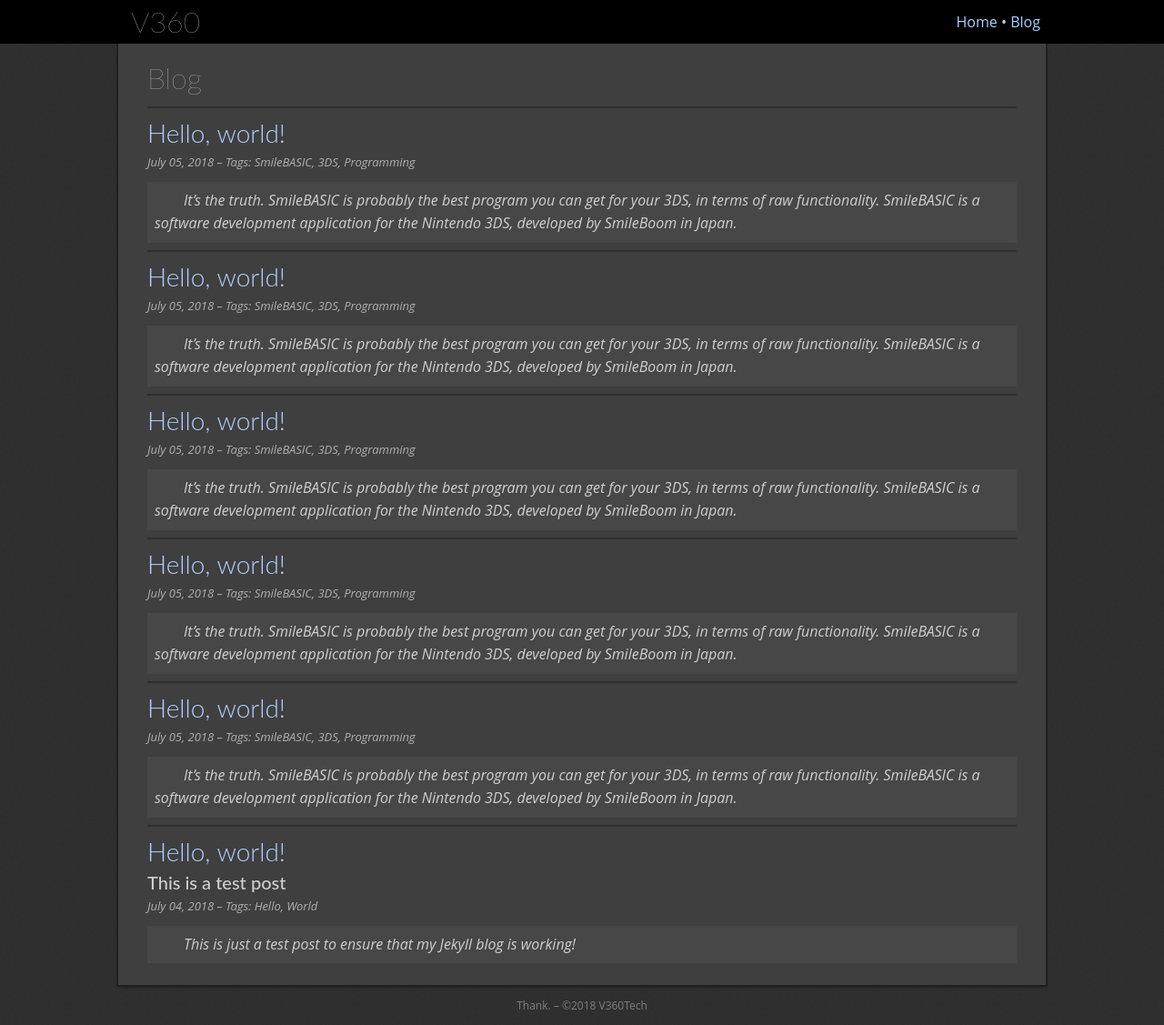
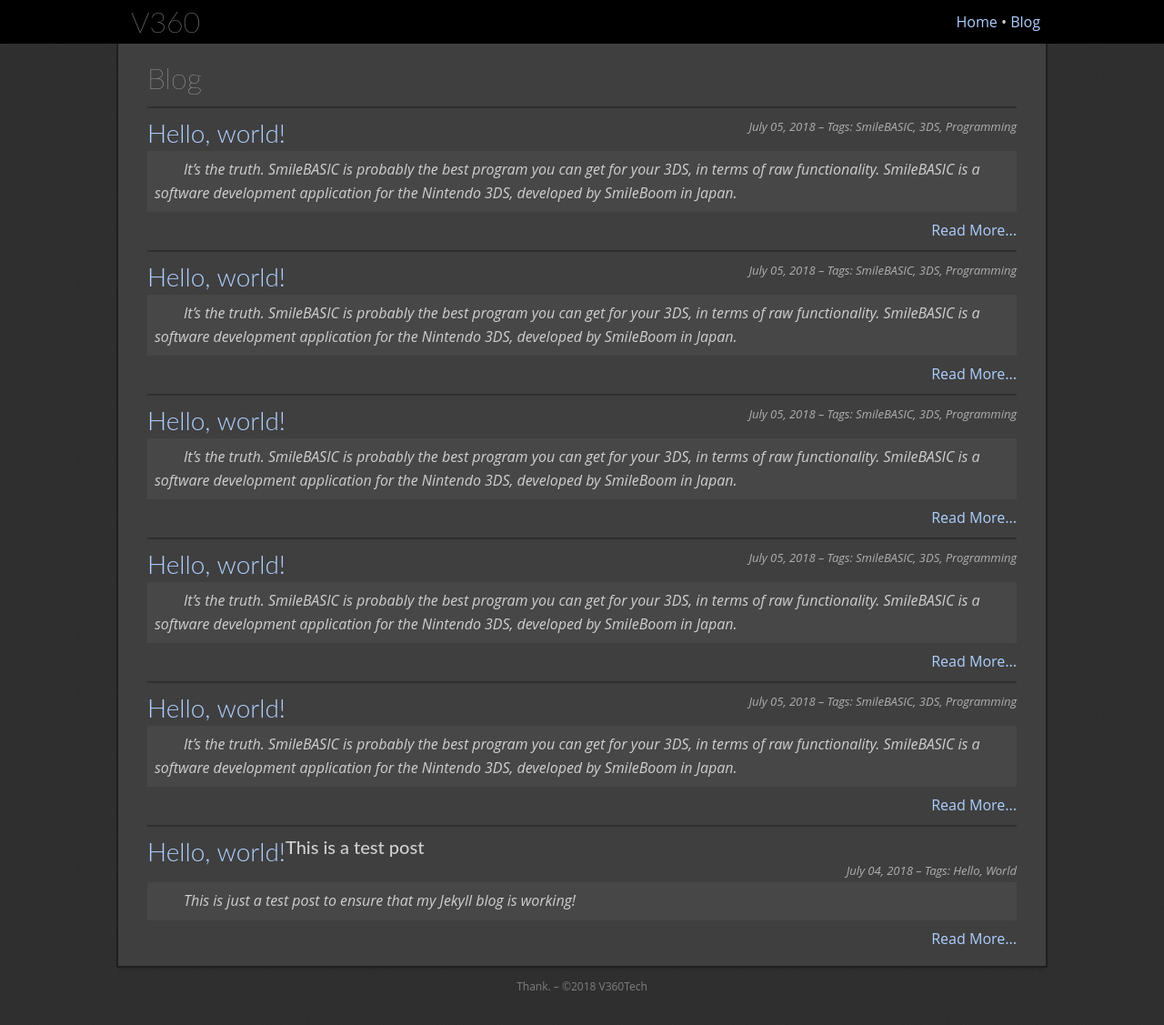
Before and after one commit to TheV360/thev360.github.io, a Jekyll site: the page built from blog/index.html, in a window 1280 px wide and 1127 px high. Shown: the whole window at 91% size. Built offline with Jekyll 4.4.1, drawn with Linux system fonts in a browser that asks for light colours; the list of posts is cut into pages by our own code.

Commit message:
messed with formatting

```diff
--- a/blog/index.html
+++ b/blog/index.html
@@ -9,12 +9,12 @@ title: Blog
 				<div>
 					{% for post in paginator.posts %}
 						<hr />
-						<div>
+						<div class="post-preview">
 							<h3 class="title"><a href="{{ post.url }}">{{ post.title }}</a></h3>
 							{% if post.subtitle %}<h4>{{ post.subtitle }}</h4>{% endif %}
 							<aside>{{ post.date | date: "%B %d, %Y" }}{% if post.tags.size > 0 %} &ndash; Tag{% if post.tags.size > 1 %}s{% endif %}: {{ post.tags | join: ", " }}{% endif %}</aside>
 							<blockquote>{{ post.excerpt }}</blockquote>
-							<!-- <p class="read-more"><a href="{{ post.url }}">Read More...</a></p> -->
+							<p class="read-more"><a href="{{ post.url }}">Read More...</a></p>
 						</div>
 					{% endfor %}
 				</div>
--- a/css/styles.css
+++ b/css/styles.css
@@ -199,7 +199,19 @@ blockquote {
 	text-indent: var(--text-indent);
 }
 
-.read-more {
+.post-preview h2, .post-preview h3 {
+	float: left;
+}
+
+.post-preview aside {
+	float: right;
+}
+
+.post-preview blockquote {
+	clear: both;
+}
+
+.post-preview .read-more {
 	text-align: right;
 }
 
```
